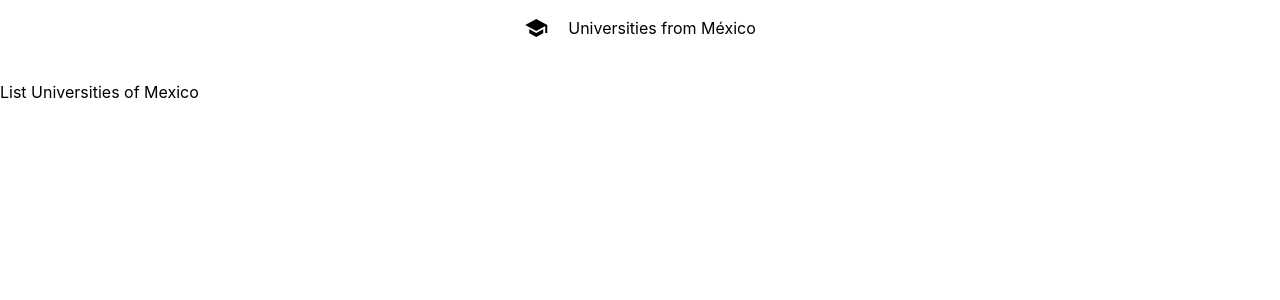
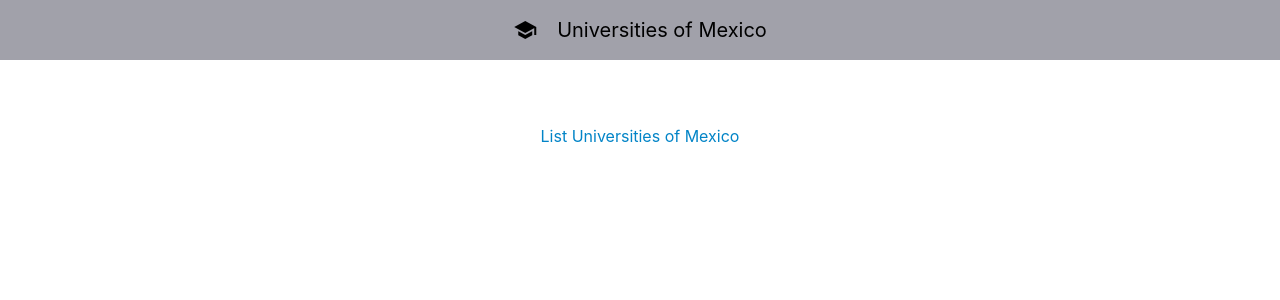
Before and after one commit to Pabloitl/rocktech-next-learn, a Next.js app: page / in a window 1280 px wide. Shown: the top 300 px of the page. Built offline with nearby package versions, Linux system fonts and the light colour scheme.

Commit message:
feat: Apply tailwind styles

```diff
--- /dev/null
+++ b/components/anchor.js
@@ -0,0 +1,9 @@
+import Link from "next/link";
+
+export default function Anchor({ to, children }) {
+  return (
+    <Link href={to}>
+        <a className="text-sky-600 hover:text-sky-800">{children}</a>
+    </Link>
+  );
+}
--- /dev/null
+++ b/components/card.js
@@ -0,0 +1,3 @@
+export default function Card({ children }) {
+  return <div className="p-5 m-2 bg-gray-200 border-2 border-solid border-black-800">{children}</div>;
+}
--- a/components/container.js
+++ b/components/container.js
@@ -12,11 +12,11 @@ export default function Container({ children }) {
         <title>Universities</title>
       </Head>
 
-      <header className="p-4 text-center">
+      <header className="p-4 text-center bg-zinc-400">
         <Link href="/">
-          <a className="flex items-center justify-center">
+            <a className="flex items-center justify-center hover:text-yellow-300">
             <span className="mr-5 material-icons">school</span>
-            Universities from México
+            <h1 className="text-xl">Universities of Mexico</h1>
           </a>
         </Link>
       </header>
--- a/pages/index.js
+++ b/pages/index.js
@@ -1,10 +1,15 @@
 import Link from "next/link";
+import Anchor from "../components/anchor";
 import Container from "../components/container";
 
 export default function Index() {
-    return <Container>
-        <Link href="/universities">
-            <a>List Universities of Mexico</a>
-        </Link>
+  return (
+    <Container>
+      <div className="p-10 text-center">
+          <Anchor to="/universities" >
+            List Universities of Mexico
+          </Anchor>
+      </div>
     </Container>
+  );
 }
--- a/pages/universities/[name].js
+++ b/pages/universities/[name].js
@@ -1,25 +1,40 @@
-import { useRouter } from "next/router";
+import Anchor from "../../components/anchor";
+import Card from "../../components/card";
 import Container from "../../components/container";
 import getUniversities, { getUniversity } from "../api/universities";
 
 export default function University({ university }) {
   return (
     <Container>
-      <h1> {university.name} </h1>
+      <h1 className="p-1 text-xl"> {university.name} </h1>
+      <Card>
         <p> Country: {university.country} </p>
         <p> Code: {university.alpha_two_code} </p>
-      Web pages:
+      </Card>
+      <Card>
+        <h3 className="text-lg">Web pages</h3>
         <ul>
           {university.web_pages.map((page, index) => {
-          return <li key={index}>{page}</li>;
+            return (
+              <li key={index} className="italic">
+                <Anchor to={page}>{page}</Anchor>
+              </li>
+            );
           })}
         </ul>
-      Domains:
+      </Card>
+      <Card>
+        <h3 className="text-lg">Domains</h3>
         <ul>
           {university.domains.map((domain, index) => {
-          return <li key={index}>{domain}</li>;
+            return (
+              <li key={index} className="italic">
+                {domain}
+              </li>
+            );
           })}
         </ul>
+      </Card>
     </Container>
   );
 }
--- a/pages/universities/index.js
+++ b/pages/universities/index.js
@@ -1,18 +1,19 @@
 import Link from "next/link";
+import Anchor from "../../components/anchor";
 import Container from "../../components/container";
 import getUniversities from "../api/universities";
 
 export default function Universities({ universities }) {
   return (
     <Container>
-      Universities of México
-      <ul>
+      <h2 className="text-lg text-center">List of Universities</h2>
+      <ul className="p-4 text-center">
         {universities.map((university, index) => {
           return (
             <li key={index}>
-              <Link href={`/universities/${university.name}`}>
+              <Anchor to={`/universities/${university.name}`}>
                 {university.name}
-              </Link>
+              </Anchor>
             </li>
           );
         })}
```
Lines whose indentation alone changed are shown as unchanged.
